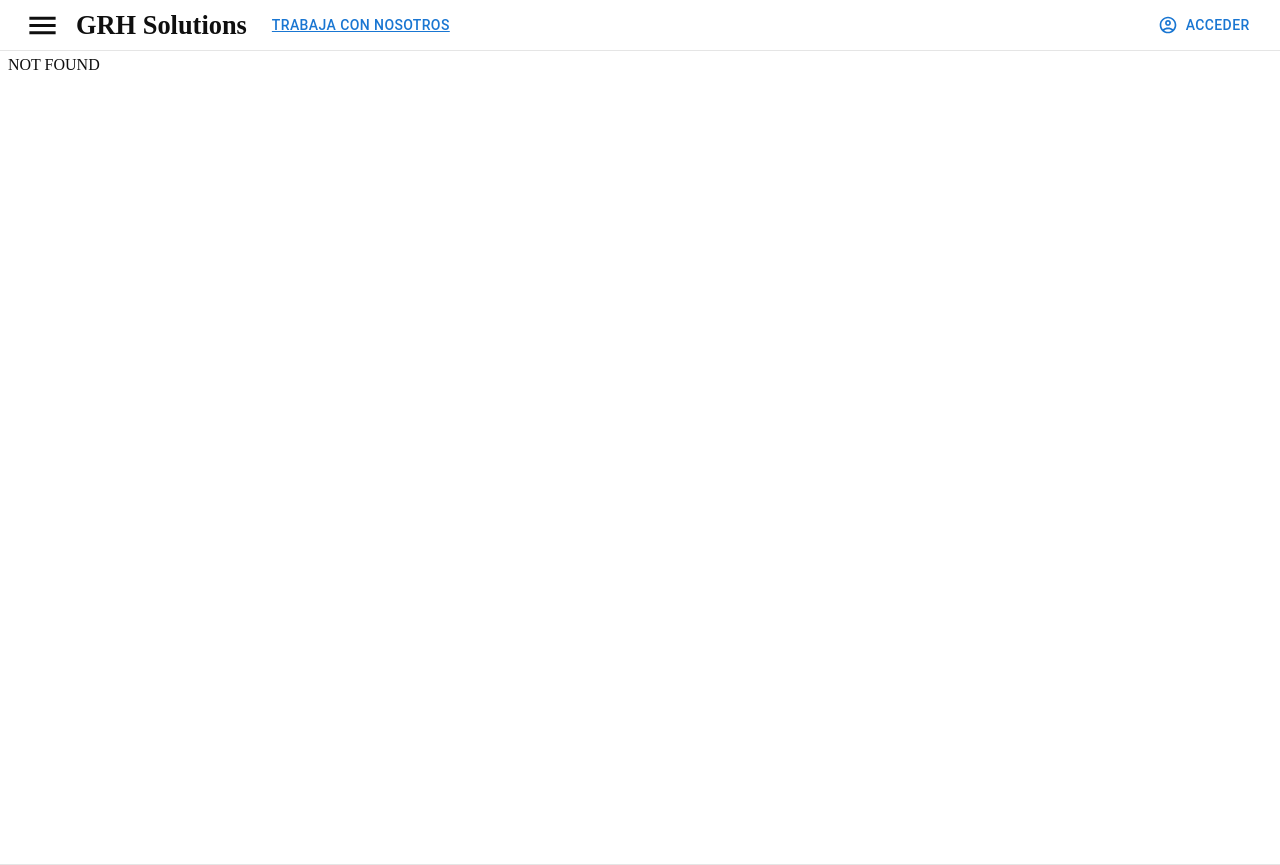
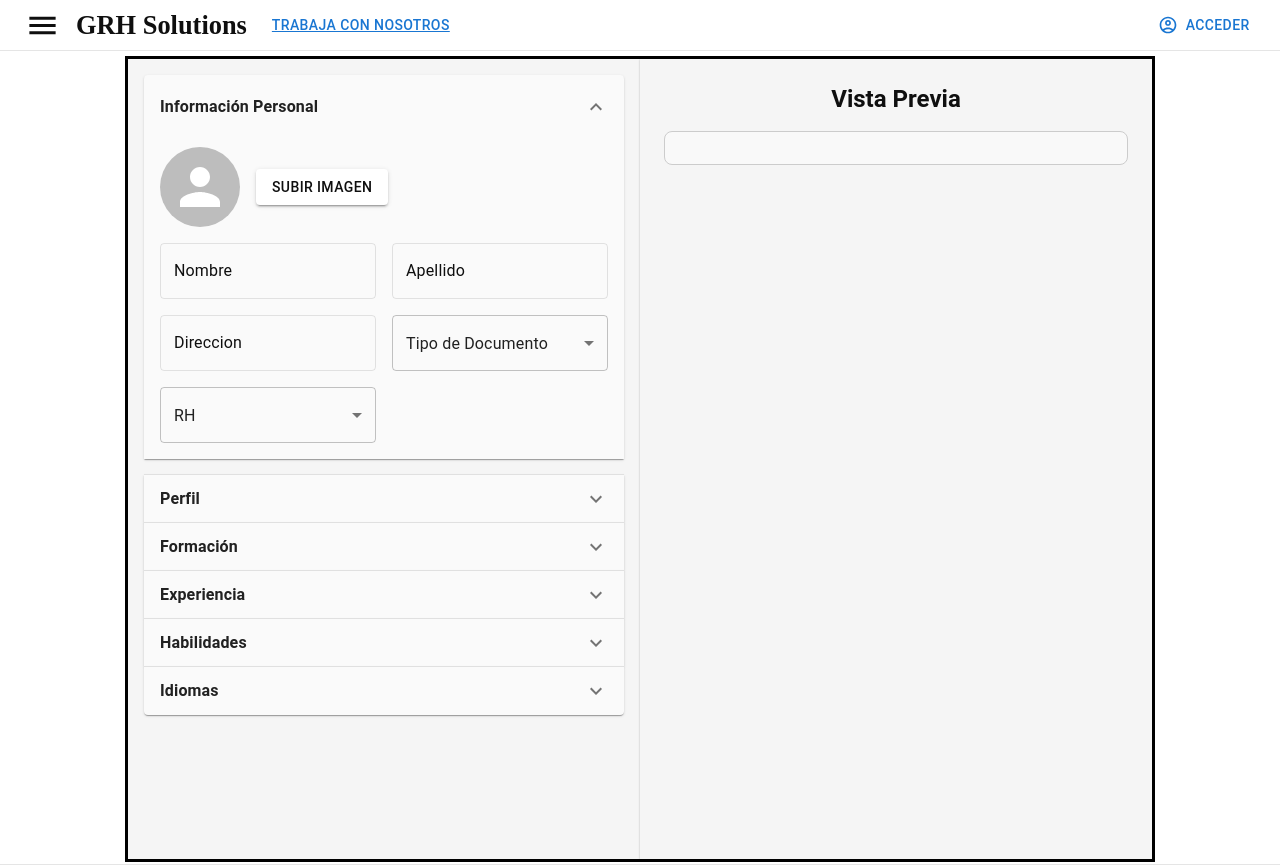
Before and after one commit to GRHsolutions/grh_solutions, a React (Vite) app in the folder Grh-Solutions/grh-solutions.client/: page /hv-user in a window 1280 px wide. Before the commit this address had no page. Built offline with nearby package versions, Linux system fonts and the light colour scheme.

Commit message:
cree el modulo de hoja de vida

```diff
--- /dev/null
+++ b/Grh-Solutions/grh-solutions.client/src/pages/hojaVida/Components/FormHv.tsx
@@ -0,0 +1,142 @@
+import { Accordion, AccordionSummary, AccordionDetails, Typography, Avatar, Box, Select, MenuItem, Button, TextField, FormControl } from "@mui/material";
+import ExpandMoreIcon from "@mui/icons-material/ExpandMore";
+import { Form, Formik } from "formik";
+import GrhTextField from "../../../generics/grh-generics/textField";
+import { useState } from "react";
+
+interface ResumeAccordionProps {
+  onChange: (values: Record<string, string>) => void;
+  formData: Record<string, string>; // Nuevo: Recibe los valores actuales
+}
+
+export default function ResumeAccordion({ onChange, formData }: ResumeAccordionProps) {
+  const [image, setImage] = useState<string | null>(formData.foto || null);
+
+  const handleImageChange = (event: React.ChangeEvent<HTMLInputElement>) => {
+    const file = event.target.files?.[0];
+    if (file) {
+      const reader = new FileReader();
+      reader.onload = () => {
+        if (typeof reader.result === "string") {
+          setImage(reader.result);
+          onChange({ ...formData, foto: reader.result }); // Mantener valores anteriores
+        }
+      };
+      reader.readAsDataURL(file);
+    }
+  };
+
+  const sections = [
+    {
+      title: "Información Personal",
+      fields: [
+        "nombre",
+        "apellido",
+        "direccion",
+        { name: "tipoDocumento", label: "Tipo de Documento", type: "select", options: ["Cédula", "Pasaporte", "Otro"] },
+        { name: "rh", label: "RH", type: "select", options: ["O+", "O-", "A+", "A-", "B+", "B-", "AB+", "AB-"] }
+      ]
+    },
+    { title: "Perfil", fields: ["ocupacion", "descripcion"] },
+    { title: "Formación", fields: ["titulo", "institucion", { name: "fechaGraduacion", label: "Fecha de Graduación", type: "date" }] },
+    { title: "Experiencia", fields: ["empresa", "cargo", "duracion"] },
+    { title: "Habilidades", fields: ["habilidad", "nivel"] },
+    { title: "Idiomas", fields: ["idioma", "nivel"] },
+  ];
+
+  return (
+    <Box sx={{ maxHeight: "80vh", overflowY: "auto", p: 2 }}>
+      {sections.map(({ title, fields }) => (
+        <Accordion defaultExpanded={title === "Información Personal"} key={title}>
+          <AccordionSummary expandIcon={<ExpandMoreIcon />}>
+            <Typography fontWeight="bold">{title}</Typography>
+          </AccordionSummary>
+          <AccordionDetails>
+            <Formik
+              initialValues={fields.reduce<Record<string, string>>((acc, field) => {
+                const fieldName = typeof field === "string" ? field : field.name;
+                acc[fieldName] = formData[fieldName] || ""; // Mantener valores previos
+                return acc;
+              }, {})}
+              onSubmit={() => {}}
+            >
+              {({ values, handleChange }) => (
+                <Form
+                  onChange={() => {
+                    onChange({ ...formData, ...values }); // Fusiona los datos
+                  }}
+                >
+                  <Box sx={{ display: "grid", gridTemplateColumns: "repeat(2, 1fr)", gap: 2 }}>
+                    {title === "Información Personal" && (
+                      <Box sx={{ display: "flex", alignItems: "center", gap: 2, gridColumn: "span 2" }}>
+                        <Avatar src={image || undefined} sx={{ width: 80, height: 80 }} />
+                        <Button variant="contained" component="label">
+                          Subir Imagen
+                          <input type="file" hidden accept="image/*" onChange={handleImageChange} />
+                        </Button>
+                      </Box>
+                    )}
+
+                    {fields.map((field) => {
+                      const fieldName = typeof field === "string" ? field : field.name;
+
+                      if (typeof field === "string") {
+                        return (
+                          <GrhTextField
+                            key={fieldName}
+                            name={fieldName}
+                            label={fieldName.charAt(0).toUpperCase() + fieldName.slice(1)}
+                            value={values[fieldName] || ""}
+                            onChange={handleChange}
+                            fullWidth
+                          />
+                        );
+                      }
+
+                      if (field.type === "date") {
+                        return (
+                          <FormControl fullWidth key={fieldName}>
+                            <TextField
+                              name={fieldName}
+                              type="date"
+                              label={field.label || fieldName.charAt(0).toUpperCase() + fieldName.slice(1)}
+                              variant="outlined"
+                              value={values[fieldName] || ""}
+                              onChange={handleChange}
+                              fullWidth
+                            />
+                          </FormControl>
+                        );
+                      }
+
+                      if (field.type === "select" && "options" in field && Array.isArray(field.options)) {
+                        return (
+                          <FormControl fullWidth key={fieldName}>
+                            <Select
+                              name={fieldName}
+                              value={values[fieldName] || ""}
+                              onChange={handleChange}
+                              displayEmpty
+                            >
+                              <MenuItem value="">
+                                {field.label || "Seleccione"}
+                              </MenuItem>
+                              {field.options?.map((option) => (
+                                <MenuItem key={option} value={option}>{option}</MenuItem>
+                              ))}
+                            </Select>
+                          </FormControl>
+                        );
+                      }
+                      return null;
+                    })}
+                  </Box>
+                </Form>
+              )}
+            </Formik>
+          </AccordionDetails>
+        </Accordion>
+      ))}
+    </Box>
+  );
+}
--- /dev/null
+++ b/Grh-Solutions/grh-solutions.client/src/pages/hojaVida/Components/PreviewHv.tsx
@@ -0,0 +1,74 @@
+import { Box, Typography } from "@mui/material";
+
+interface PreviewHvProps {
+  data: Record<string, string>;
+}
+
+export default function PreviewHv({ data }: PreviewHvProps) {
+  return (
+    <Box
+      sx={{
+        padding: 3,
+        height: "100%",
+        overflowY: "auto",
+        wordWrap: "break-word",
+        overflowWrap: "break-word",
+      }}
+    >
+      <Typography variant="h5" fontWeight="bold" textAlign="center" mb={2}>
+        Vista Previa
+      </Typography>
+
+      <Box
+        sx={{
+          display: "grid",
+          gap: 2,
+          border: "1px solid #ccc",
+          borderRadius: 2,
+          padding: 2,
+          backgroundColor: "#f9f9f9",
+          maxHeight: "80vh",
+          overflowY: "auto",
+        }}
+      >
+        {Object.entries(data).map(([key, value]) => (
+          <Box
+            key={key}
+            sx={{
+              padding: 1,
+              borderBottom: "1px solid #ddd",
+              whiteSpace: "normal",
+              wordBreak: "break-word",
+            }}
+          >
+            <Typography fontWeight="bold">{key}:</Typography>
+
+            {key === "foto" && value ? (
+              <Box
+                sx={{
+                  display: "flex",
+                  justifyContent: "center",
+                  alignItems: "center",
+                  marginTop: 1,
+                }}
+              >
+                <img
+                  src={value}
+                  alt="Foto de perfil"
+                  style={{
+                    maxWidth: "100px",
+                    maxHeight: "100px",
+                    borderRadius: "10px",
+                    objectFit: "cover",
+                  }}
+                />
+              </Box>
+            ) : (
+              <Typography>{value}</Typography>
+            )}
+          </Box>
+        ))}
+      </Box>
+    </Box>
+  );
+}
--- /dev/null
+++ b/Grh-Solutions/grh-solutions.client/src/pages/hojaVida/HojaVidaPage.tsx
@@ -0,0 +1,63 @@
+import { useState } from "react";
+import { Box, useTheme } from "@mui/material";
+import { useParametros } from "../../contexts/useParamether.provider";
+import ResumeAccordion from "./Components/FormHv";
+import PreviewHv from "./Components/PreviewHv";
+
+export default function HojaVidaPage() {
+  const { parametros } = useParametros();
+  const theme = useTheme();
+  const { usePhoneScreen } = parametros;
+
+  // Estado para almacenar los datos del formulario
+  const [formData, setFormData] = useState<Record<string, string>>({});
+
+  return (
+    <Box
+      sx={{
+        display: "flex",
+        justifyContent: "center",
+        alignItems: "start",
+        height: "100%",
+        width: "100%",
+        fontSize: "1rem",
+      }}
+    >
+      <div
+        style={{
+          display: "flex",
+          width: "80vw",
+          height: "100%",
+          border: "3px solid black",
+        }}
+      >
+        {/* Formulario */}
+        <div
+          style={{
+            width: "50%",
+            backgroundColor: theme.palette.primary.light,
+            boxShadow: theme.palette.primary.boxShadow,
+            height: "100%",
+            overflowY: "hidden",
+          }}
+        >
+          <ResumeAccordion onChange={setFormData} formData={formData} />
+        </div>
+
+        {/* Vista Previa */}
+        {!usePhoneScreen && (
+          <div
+            style={{
+              width: "50%",
+              backgroundColor: theme.palette.primary.light,
+              boxShadow: theme.palette.primary.boxShadow,
+              height: "100%",
+            }}
+          >
+            <PreviewHv data={formData} />
+          </div>
+        )}
+      </div>
+    </Box>
+  );
+}
--- a/Grh-Solutions/grh-solutions.client/src/routes/routes.tsx
+++ b/Grh-Solutions/grh-solutions.client/src/routes/routes.tsx
@@ -12,6 +12,7 @@ const SolicitudesPage = lazy(()=> import("../pages/solicitudes/SolicitudesPages"
 const TryColorsAndGenerics = lazy(() => import("./../pages/TryColorsAndGenerics/TryColorsAndGenerics"))
 const UserPage = lazy(() => import("../pages/user/UserPage"));
 const Horarios = lazy(() => import("../pages/horarios/horarios"));
+const HojaVidaPage = lazy(() => import("../pages/hojaVida/HojaVidaPage"));
 // Rutas de la aplicaci�n
 
 export const AppRoutes = (): RouteObject[] => {
@@ -52,6 +53,10 @@ export const AppRoutes = (): RouteObject[] => {
     {
       path: "/horarios",
       element: <>{CompoRender({ element: Horarios })}</>
+    },
+    {
+      path: "/hv-user",
+      element: <>{CompoRender({ element: HojaVidaPage })}</>
     }
   ];
 };
```
